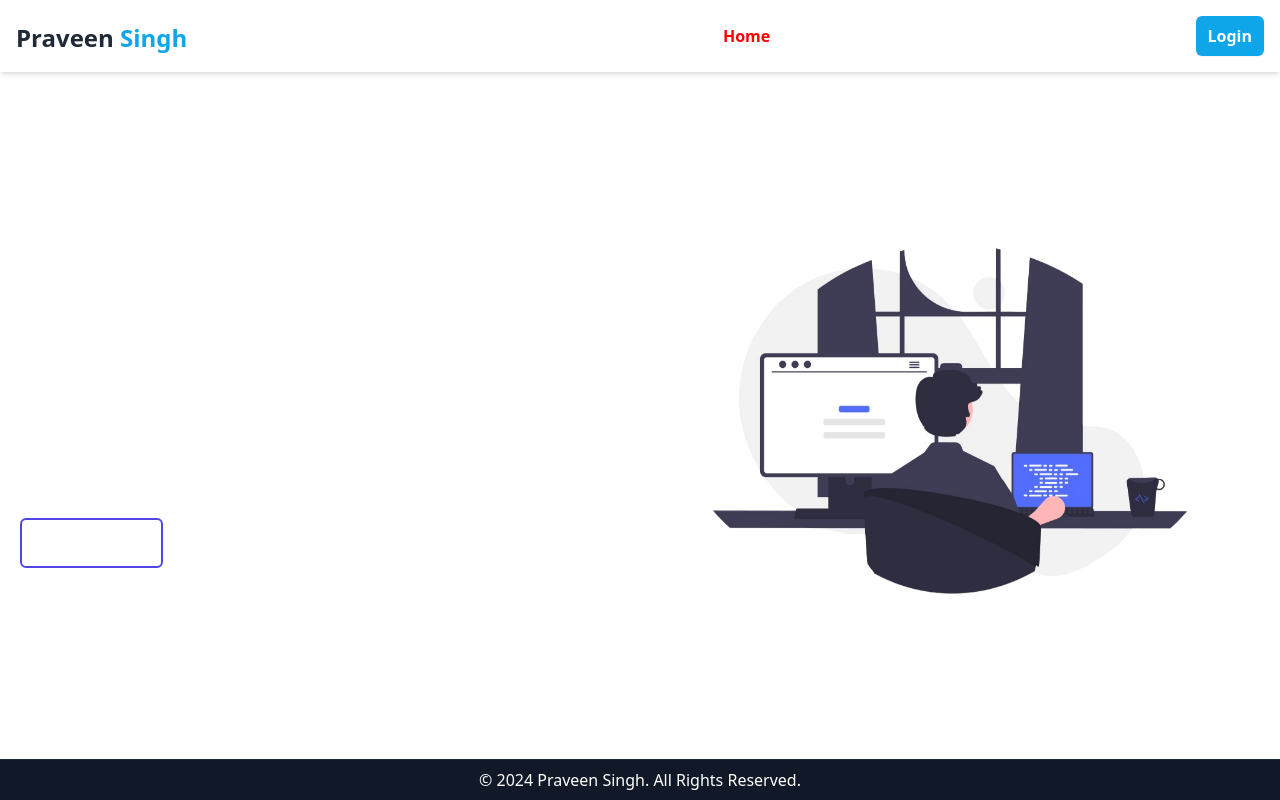
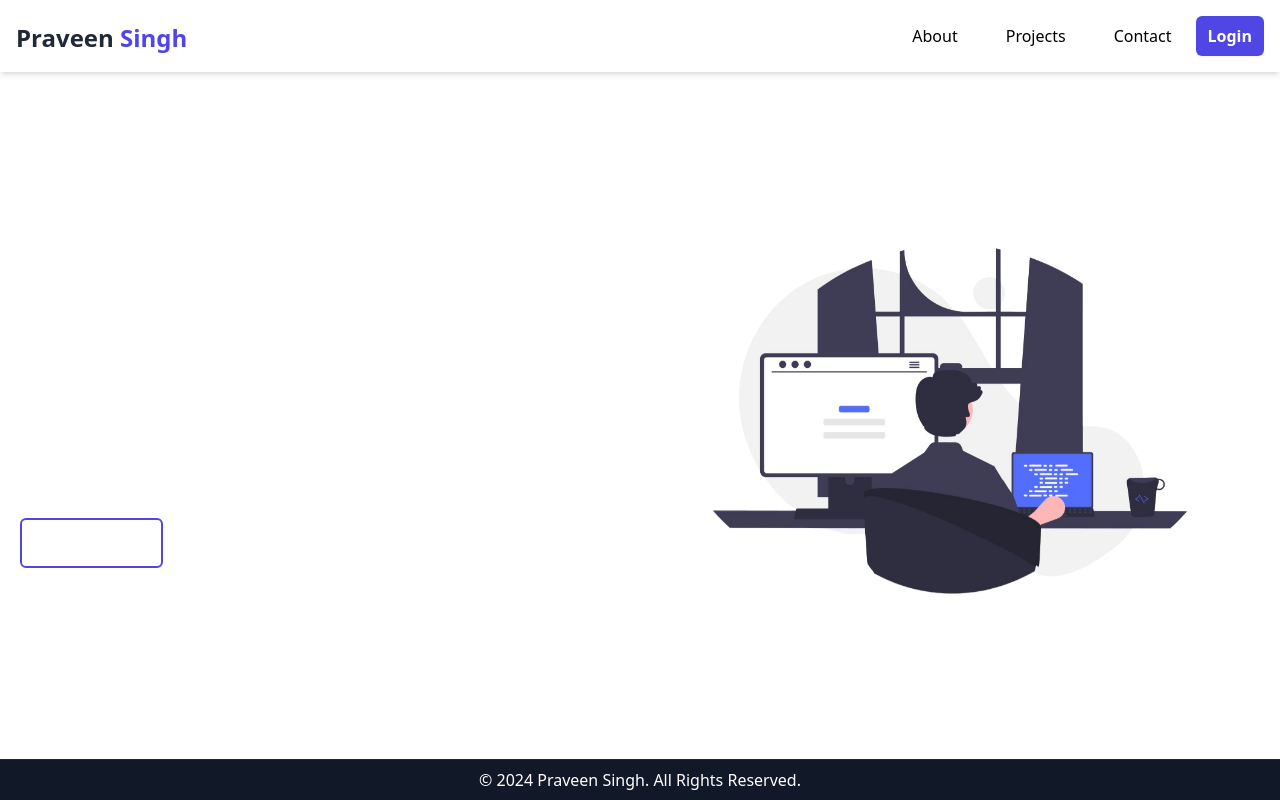
Before and after one commit to Praveenskg/Portfolio, a React (Vite) app in the folder Frontend/: page / in a window 1280 px wide. Shown: the top 800 px of the page. Built offline with nearby package versions, Linux system fonts and the light colour scheme.

Commit message:
🐛 Responsive

```diff
--- a/Frontend/src/Components/Navbar.jsx
+++ b/Frontend/src/Components/Navbar.jsx
@@ -17,20 +17,17 @@ const Navbar = () => {
 
   const menuItems = [
     {
-      name: "Home",
-      to: "/",
+      name: "About",
+      href: "/#about",
     },
+
     {
-      name: "About",
-      to: "/about",
+      name: "Projects",
+      href: "/#projects",
     },
     {
       name: "Contact",
-      to: "/contact",
-    },
-    {
-      name: "Projects",
-      to: "/projects",
+      href: "/#contact",
     },
   ];
 
@@ -43,25 +40,16 @@ const Navbar = () => {
             className="text-gray-800 dark:text-white text-3xl font-bold"
           >
             <span className="text-2xl pl-8 sm:pl-0">
-              Praveen<span className="text-sky-500"> Singh</span>
+              Praveen<span className="text-indigo-600"> Singh</span>
             </span>
           </NavLink>
           <div className="hidden md:flex items-center space-x-4">
             <ul className="inline-flex space-x-8 ">
               {menuItems.map((item) => (
                 <li key={item.name}>
-                  <NavLink
-                    to={item.to}
-                    style={({ isActive }) => {
-                      return {
-                        fontWeight: isActive ? "bold" : "",
-                        color: isActive ? "red" : "white",
-                      };
-                    }}
-                    className="  px-2 py-1"
-                  >
+                  <a href={item.href} className="  px-2 py-1">
                     {item.name}
-                  </NavLink>
+                  </a>
                 </li>
               ))}
             </ul>
@@ -69,7 +57,7 @@ const Navbar = () => {
             {isLoggedIn ? (
               <button
                 type="button"
-                className="rounded-md bg-sky-500 px-3 py-2 text-base font-semibold text-white shadow-sm hover:bg-sky-600 focus-visible:outline focus-visible:outline-2 focus-visible:outline-offset-2 focus-visible:outline-black"
+                className="rounded-md bg-indigo-600 px-3 py-2 text-base font-semibold text-white shadow-sm hover:bg-indigo-700 focus-visible:outline focus-visible:outline-2 focus-visible:outline-offset-2 focus-visible:outline-black"
                 onClick={() => {
                   Logout();
                   navigate("/login");
@@ -79,24 +67,11 @@ const Navbar = () => {
               </button>
             ) : (
               <>
-                <NavLink
-                  to="register"
-                  style={({ isActive }) => {
-                    return {
-                      fontWeight: isActive ? "bold" : "",
-                      color: isActive ? "red" : "white",
-                    };
-                  }}
-                  className="  px-2 py-1"
-                >
-                  Register
-                </NavLink>
-
                 <div className="hidden lg:block">
                   <NavLink to="/login">
                     <button
                       type="button"
-                      className="rounded-md bg-sky-500 px-3 py-2 text-base font-semibold text-white shadow-sm hover:bg-sky-600 focus-visible:outline focus-visible:outline-2 focus-visible:outline-offset-2 focus-visible:outline-black"
+                      className="rounded-md bg-indigo-600 px-3 py-2 text-base font-semibold text-white shadow-sm hover:bg-indigo-700 focus-visible:outline focus-visible:outline-2 focus-visible:outline-offset-2 focus-visible:outline-black"
                     >
                       Login
                     </button>
@@ -145,27 +120,36 @@ const Navbar = () => {
           </div>
 
           {isOpen && (
-            <div className="md:hidden absolute top-16 left-0 bg-gray-200 dark:bg-gray-900 shadow-md w-full text-center py-4  animate__animated animate__fadeIn">
+            <div className="md:hidden fixed top-0 left-0 w-full h-full bg-gray-200 dark:bg-gray-900 text-center py-4  animate__animated animate__fadeIn ">
               <button
                 onClick={closeNavbar}
-                className="text-gray-800 dark:text-white focus:outline-none"
-              ></button>
+                className="text-gray-800 dark:text-white absolute top-4 right-4 focus:outline-none"
+              >
+                <svg
+                  className="h-6 w-6 text-red-500 dark:text-red-300"
+                  fill="none"
+                  stroke="currentColor"
+                  viewBox="0 0 24 24"
+                  xmlns="http://www.w3.org/2000/svg"
+                >
+                  <path
+                    strokeLinecap="round"
+                    strokeLinejoin="round"
+                    strokeWidth="2"
+                    d="M6 18L18 6M6 6l12 12"
+                  ></path>
+                </svg>
+              </button>
               <ul>
                 {menuItems.map((item) => (
                   <li key={item.name}>
-                    <NavLink
-                      to={item.to}
-                      style={({ isActive }) => {
-                        return {
-                          fontWeight: isActive ? "bold" : "",
-                          color: isActive ? "red" : "white",
-                        };
-                      }}
+                    <a
+                      href={item.href}
                       onClick={closeNavbar}
                       className="block py-2 text-gray-800 dark:text-white hover:bg-gray-300 dark:hover:bg-gray-700 transition duration-300 "
                     >
                       {item.name}
-                    </NavLink>
+                    </a>
                   </li>
                 ))}
               </ul>
@@ -173,7 +157,7 @@ const Navbar = () => {
                 <button
                   onClick={closeNavbar}
                   type="button"
-                  className="mt-4 w-4/5 rounded-md bg-sky-500 px-5 py-2 text-base font-semibold text-white shadow-sm hover:bg-rose-500 "
+                  className="mt-4 w-4/5 rounded-md bg-indigo-600 px-5 py-2 text-base font-semibold text-white shadow-sm hover:bg-rose-500 "
                 >
                   Login
                 </button>
```
